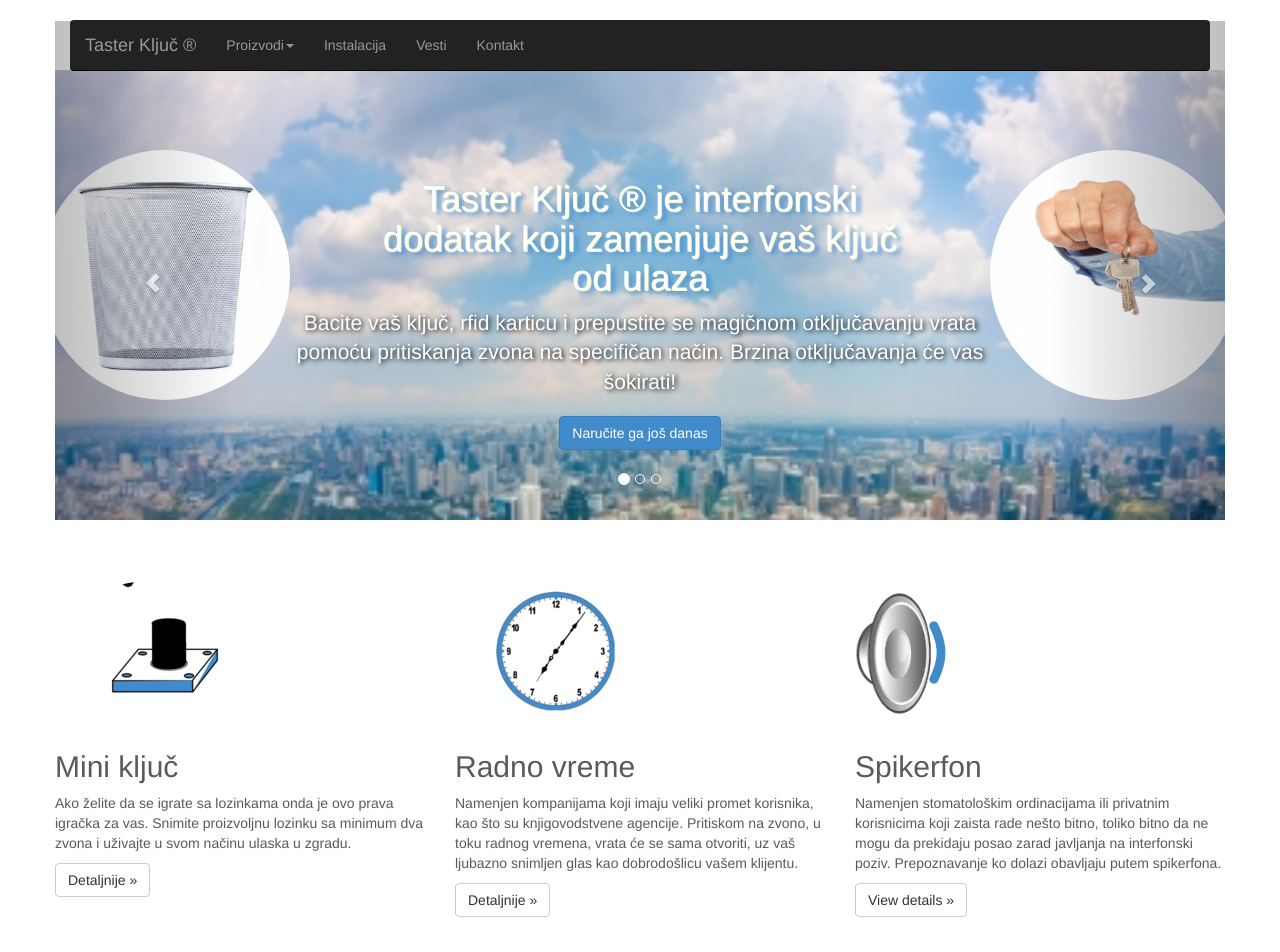
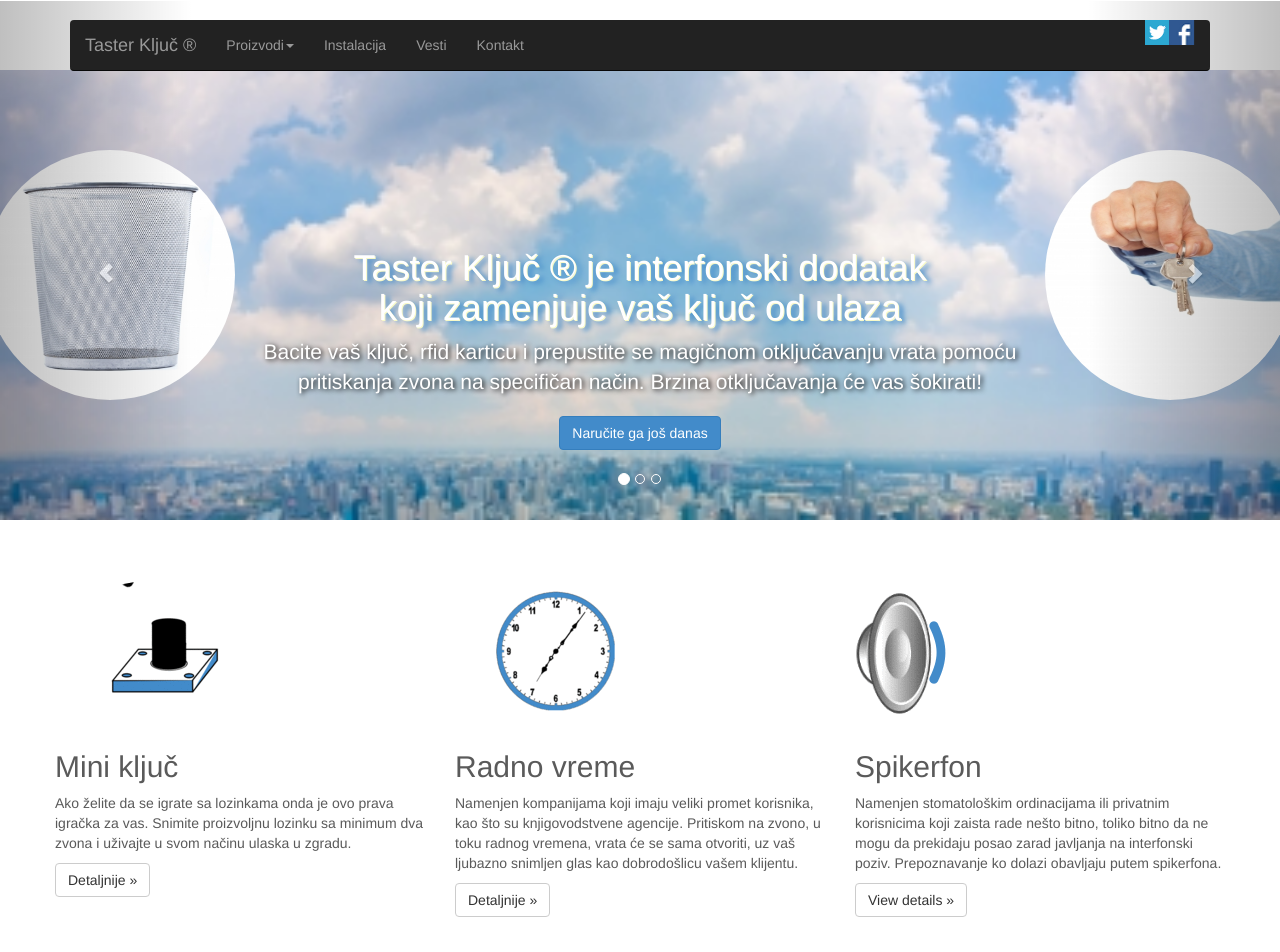
Before and after one commit to trkinovacije/tasterkljuc, a Jekyll site: the page built from index.html, in a window 1280 px wide. Shown: the top 952 px of the page. Built offline with Jekyll 4.4.1, drawn with Linux system fonts in a browser that asks for light colours; Markdown is read by kramdown in place of the engine named in the settings.

Commit message:
class lead did not work well with carousel. adding ifdef

```diff
--- a/_layouts/default.html
+++ b/_layouts/default.html
@@ -20,11 +20,11 @@
 
     <!-- Custom styles for this template -->
     <link href="/assets/css/carousel.css" rel="stylesheet">
-    {% if page && page.css %}
+    {% if page and page.css %}
       <link rel='stylesheet' type='text/css' href="/assets/css/{{ page.css }}.css"/>
     {% endif %}
-   <!--  <link href="/assets/css/carousel.css" rel="stylesheet">
-   -->
+   <!-- <link href="/assets/css/carousel.css" rel="stylesheet">
+    -->
 
   </head>
 <!-- NAVBAR
@@ -61,6 +61,11 @@
                 <li><a href="/vesti">Vesti</a></li>
                 <li><a href="/kontakt">Kontakt</a></li>
               </ul>
+
+	      <ul class="nav navbar-nav navbar-right">
+		 <a href="https://www.facebook.com/pages/TRK-Inovacije/262845617190135"><img style="float:right" src="/assets/ico/fb.png" alt="facebook"></a>
+		 <a href="https://twitter.com/trkinovacije"><img style="float:right" src="/assets/ico/tw.png" alt="twitter"></a>
+	      </ul>
             </div>
           </div>
         </div>
@@ -69,10 +74,15 @@
     </div>
 
     <div class="container marketing">
+    {% if page and page.css != "carousel" %}
     <div class="lead">
+    {% endif %}
 
     {{ content }}
+
+    {% if page and page.css != "carousel" %}
     </div>
+    {% endif %}
 
       <hr class="featurette-divider">
 
```
Also changed, not shown: assets/ico/fb.png (added), assets/ico/tw.png (added).
